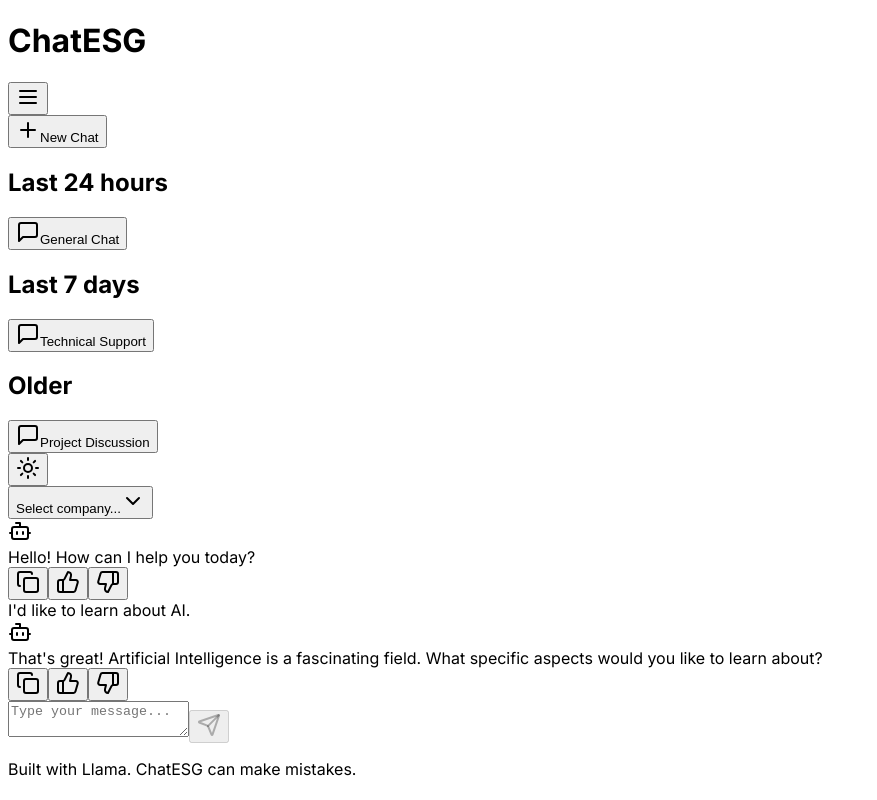
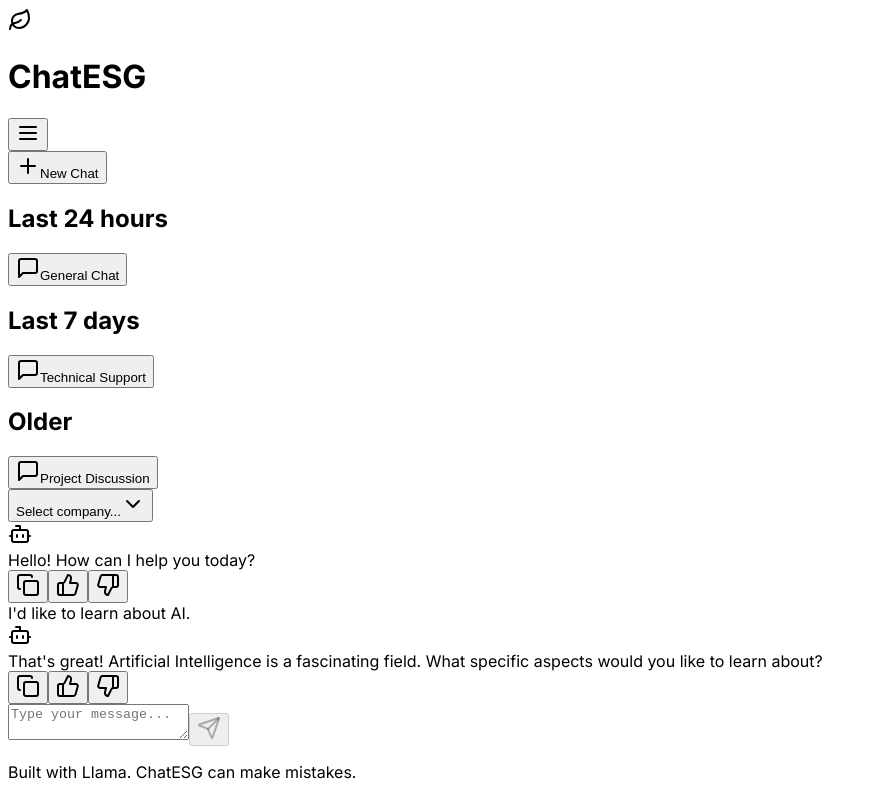
Before and after one commit to maulairfani/chat-esg-react, a React (Vite) app in the folder client/: page / in a window 1280 px wide. Shown: the whole page, without its empty margins (0-877 px from the left). Built offline with nearby package versions, Linux system fonts and the light colour scheme.

Commit message:
Agent query: Apakah logo ChatESG dengan icon daun sudah terlihat lebih menarik?
Add leaf icon to Sidebar and remove ThemeToggle component.

Screenshot: https://storage.googleapis.com/screenshot-production-us-central1/a7408559-f92d-43b1-9cd3-f502b7a64676/9f55f64a-fef5-4861-935f-b17b5ad27e59.jpg

```diff
--- a/client/src/components/Sidebar.tsx
+++ b/client/src/components/Sidebar.tsx
@@ -1,7 +1,6 @@
 import { Button } from "@/components/ui/button";
 import { ScrollArea } from "@/components/ui/scroll-area";
-import { ChevronRight, MessageSquare, Plus, Menu } from "lucide-react";
-import ThemeToggle from "./ThemeToggle";
+import { ChevronRight, MessageSquare, Plus, Menu, Leaf } from "lucide-react";
 import { cn } from "@/lib/utils";
 import { useState, useEffect } from "react";
 import { format, isWithinInterval, subDays, subHours } from "date-fns";
@@ -88,9 +87,12 @@ export default function Sidebar({ chats, activeChat, onSelectChat, onCollapse, o
       )}
     >
       <div className="border-b p-4 flex items-center justify-between">
-        <h1 className={cn("text-2xl font-bold text-primary", isCollapsed && "hidden")}>
-          ChatESG
-        </h1>
+        <div className={cn("flex items-center gap-2", isCollapsed && "hidden")}>
+          <Leaf className="h-6 w-6 text-primary shrink-0" />
+          <h1 className="text-2xl font-bold text-primary">
+            ChatESG
+          </h1>
+        </div>
         <Button
           variant="ghost"
           size="icon"
@@ -113,9 +115,6 @@ export default function Sidebar({ chats, activeChat, onSelectChat, onCollapse, o
           <ChatGroup title="Older" chats={groupedChats.older} />
         </div>
       </ScrollArea>
-      <div className={cn("border-t p-4", isCollapsed && "hidden")}>
-        <ThemeToggle />
       </div>
-    </div>
   );
 }
```
Also changed, not shown: attached_assets/image_1735681916820.png (added).
